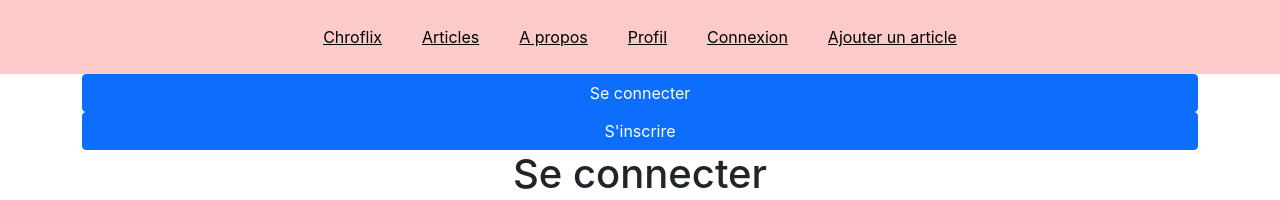
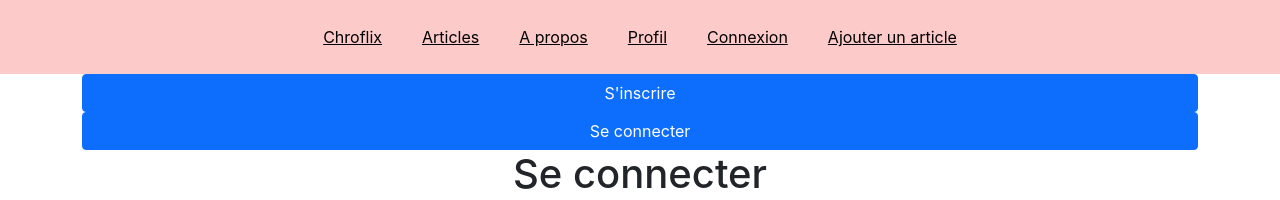
Before and after one commit to Melkibson/tp-reactblog, a React (Vite) app: page /login in a window 1280 px wide. Shown: the top 200 px of the page. Built offline with nearby package versions, Linux system fonts and the light colour scheme; data requests are answered from the project's data file.

Commit message:
ajouter boutons inscription/connexion

```diff
--- a/src/pages/LoginPage.jsx
+++ b/src/pages/LoginPage.jsx
@@ -1,17 +1,28 @@
 import {Fragment, useState} from "react";
 import Auth from "../components/auth/Auth";
+import Register from "../components/auth/Register";
 
 const LoginPage = () => {
-  const [isLogin, setIsLogin] = useState(true);
+    const [isLogin, setIsLogin] = useState(true);
+    const handleRegisterClick = (e) => {
+        if(e.target.id === "register") {
+            setIsLogin(false);
+        }
+    }
+    const handleLoginClick = (e) => {
+        if(e.target.id === "login") {
+            setIsLogin(true);
+        }
+    }
   return(
       <Fragment>
         <div className="container">
             <div className="row">
-              <button className="btn btn-primary">Se connecter</button>
-              <button className="btn btn-primary">S'inscrire</button>
+              <button onClick={handleRegisterClick} id="register" className="btn btn-primary">S'inscrire</button>
+              <button onClick={handleLoginClick} id="login" className="btn btn-primary">Se connecter</button>
             </div>
         </div>
-        <Auth/>
+          {isLogin ? <Auth/> : <Register/>}
       </Fragment>
 
   )
```
